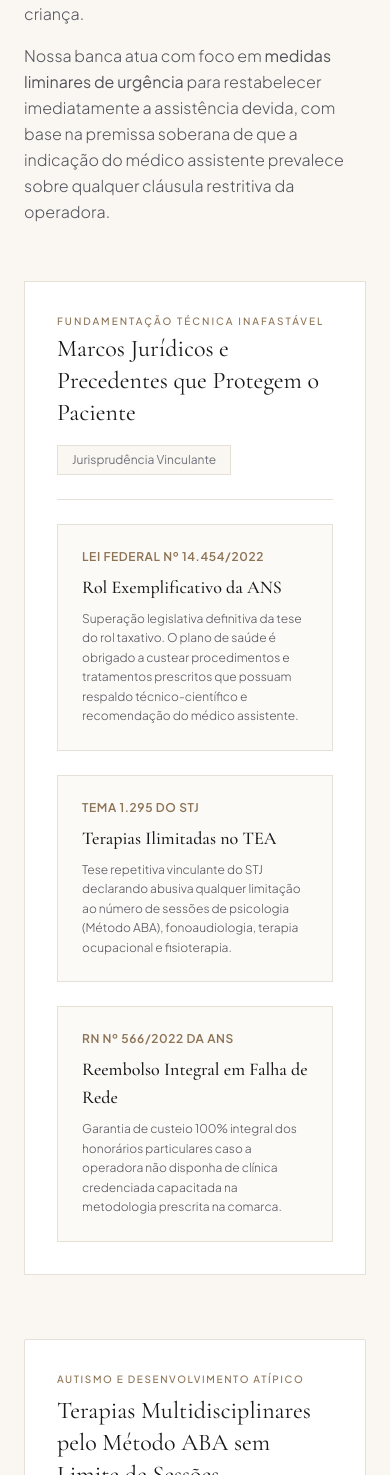
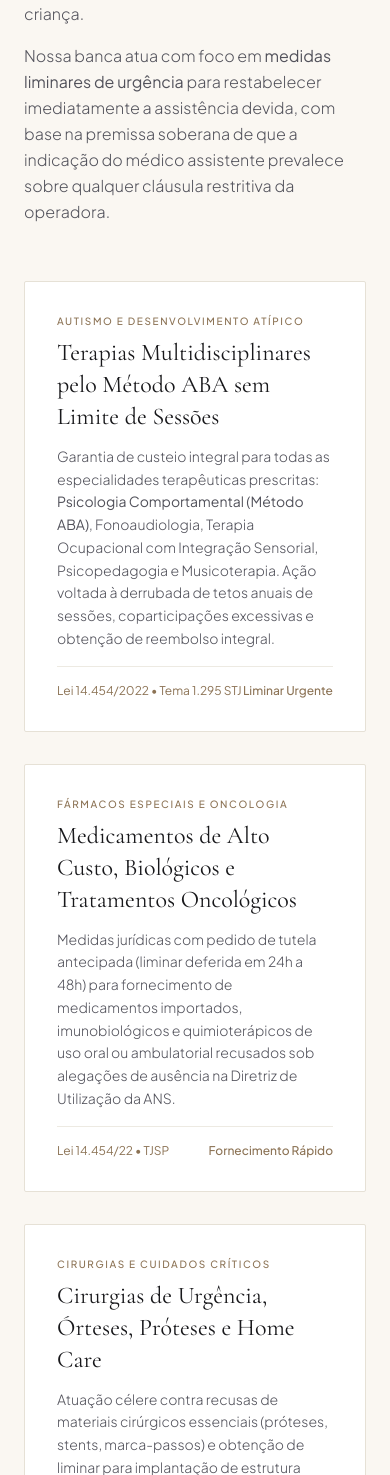
Before and after one commit to biarw/site-bgr-advocacia, a React (Vite) app in the folder frontend/: page / in a window 390 px wide. Shown: the part 3835-5310 px from the top of the page. Built offline with nearby package versions, Linux system fonts and the light colour scheme.

Commit message:
fix(saude-tea): remover bloco marcos juridicos e refinar espacamentos do header

```diff
--- a/frontend/src/App.jsx
+++ b/frontend/src/App.jsx
@@ -207,7 +207,7 @@ export default function BeatrizRochaAdvocacia() {
           </a>
 
           {/* Menu Principal Fluido & Rigorosamente Alinhado */}
-          <nav className="hidden md:flex items-center gap-7 text-[11px] lg:text-[11.5px] font-medium tracking-[0.12em] uppercase text-[#52525B]">
+          <nav className="hidden md:flex items-center gap-6 text-[11px] lg:text-[11.5px] font-medium tracking-[0.12em] uppercase text-[#52525B]">
             <a href="#institucional" className="py-2 hover:text-[#18181B] transition-colors whitespace-nowrap">
               O Escritório
             </a>
@@ -218,7 +218,7 @@ export default function BeatrizRochaAdvocacia() {
 
             {/* Dropdown Organizado de Especialidades */}
             <div
-              className="relative py-2"
+              className="relative py-2 whitespace-nowrap"
               onMouseEnter={() => setAreasDropdownOpen(true)}
               onMouseLeave={() => setAreasDropdownOpen(false)}
             >
@@ -541,61 +541,6 @@ export default function BeatrizRochaAdvocacia() {
             <p className="mt-4 text-[#52525B] font-light leading-relaxed text-base">
               Nossa banca atua com foco em <strong>medidas liminares de urgência</strong> para restabelecer imediatamente a assistência devida, com base na premissa soberana de que a indicação do médico assistente prevalece sobre qualquer cláusula restritiva da operadora.
             </p>
-          </div>
-
-          {/* Destaque para os Marcos Jurídicos Consolidados */}
-          <div className="mb-16 p-8 border border-[#E6E1D6] bg-white rounded-none">
-            <div className="flex flex-col md:flex-row md:items-center justify-between gap-4 mb-6 pb-6 border-b border-[#E6E1D6]">
-              <div>
-                <span className="text-[10px] tracking-[0.2em] uppercase text-[#8C7355] block font-medium">
-                  Fundamentação Técnica Inafastável
-                </span>
-                <h3 className="font-serif text-2xl text-[#18181B] font-normal mt-1">
-                  Marcos Jurídicos e Precedentes que Protegem o Paciente
-                </h3>
-              </div>
-              <span className="text-xs text-[#71717A] bg-[#FAF7F2] border border-[#E6E1D6] px-3.5 py-1.5 self-start md:self-auto">
-                Jurisprudência Vinculante
-              </span>
-            </div>
-
-            <div className="grid md:grid-cols-3 gap-6">
-              <div className="bg-[#FAF7F2]/60 p-6 border border-[#E6E1D6]">
-                <span className="text-xs font-semibold text-[#8C7355] block mb-2 uppercase tracking-wider">
-                  Lei Federal nº 14.454/2022
-                </span>
-                <h4 className="font-serif text-lg text-[#18181B] mb-2 font-medium">
-                  Rol Exemplificativo da ANS
-                </h4>
-                <p className="text-xs text-[#52525B] font-light leading-relaxed">
-                  Superação legislativa definitiva da tese do rol taxativo. O plano de saúde é obrigado a custear procedimentos e tratamentos prescritos que possuam respaldo técnico-científico e recomendação do médico assistente.
-                </p>
-              </div>
-
-              <div className="bg-[#FAF7F2]/60 p-6 border border-[#E6E1D6]">
-                <span className="text-xs font-semibold text-[#8C7355] block mb-2 uppercase tracking-wider">
-                  Tema 1.295 do STJ
-                </span>
-                <h4 className="font-serif text-lg text-[#18181B] mb-2 font-medium">
-                  Terapias Ilimitadas no TEA
-                </h4>
-                <p className="text-xs text-[#52525B] font-light leading-relaxed">
-                  Tese repetitiva vinculante do STJ declarando abusiva qualquer limitação ao número de sessões de psicologia (Método ABA), fonoaudiologia, terapia ocupacional e fisioterapia.
-                </p>
-              </div>
-
-              <div className="bg-[#FAF7F2]/60 p-6 border border-[#E6E1D6]">
-                <span className="text-xs font-semibold text-[#8C7355] block mb-2 uppercase tracking-wider">
-                  RN nº 566/2022 da ANS
-                </span>
-                <h4 className="font-serif text-lg text-[#18181B] mb-2 font-medium">
-                  Reembolso Integral em Falha de Rede
-                </h4>
-                <p className="text-xs text-[#52525B] font-light leading-relaxed">
-                  Garantia de custeio 100% integral dos honorários particulares caso a operadora não disponha de clínica credenciada capacitada na metodologia prescrita na comarca.
-                </p>
-              </div>
-            </div>
           </div>
 
           {/* Cards de Atuação Especializada em Saúde */}
--- a/frontend/src/index.css
+++ b/frontend/src/index.css
@@ -41,3 +41,8 @@ body {
   transform: translateY(-2px);
   box-shadow: 0 8px 24px -4px rgba(24, 24, 27, 0.06);
 }
+
+/* Header & Navigation Single-Line Guarantee */
+header nav a, header nav span, .header-nav-link {
+  white-space: nowrap !important;
+}
```
Also changed, not shown: 1 other file (tests, documents, lock files or other folders).
